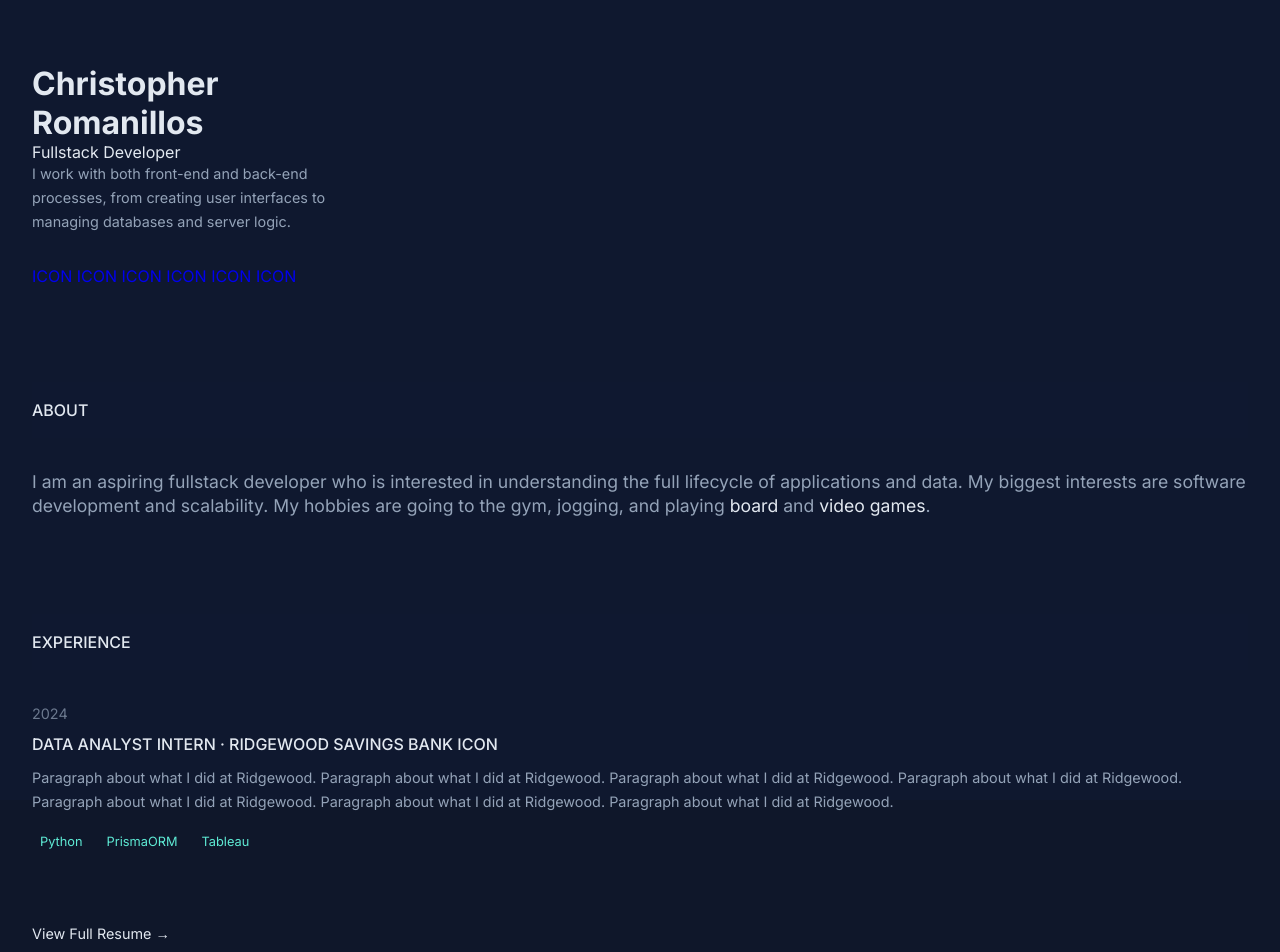
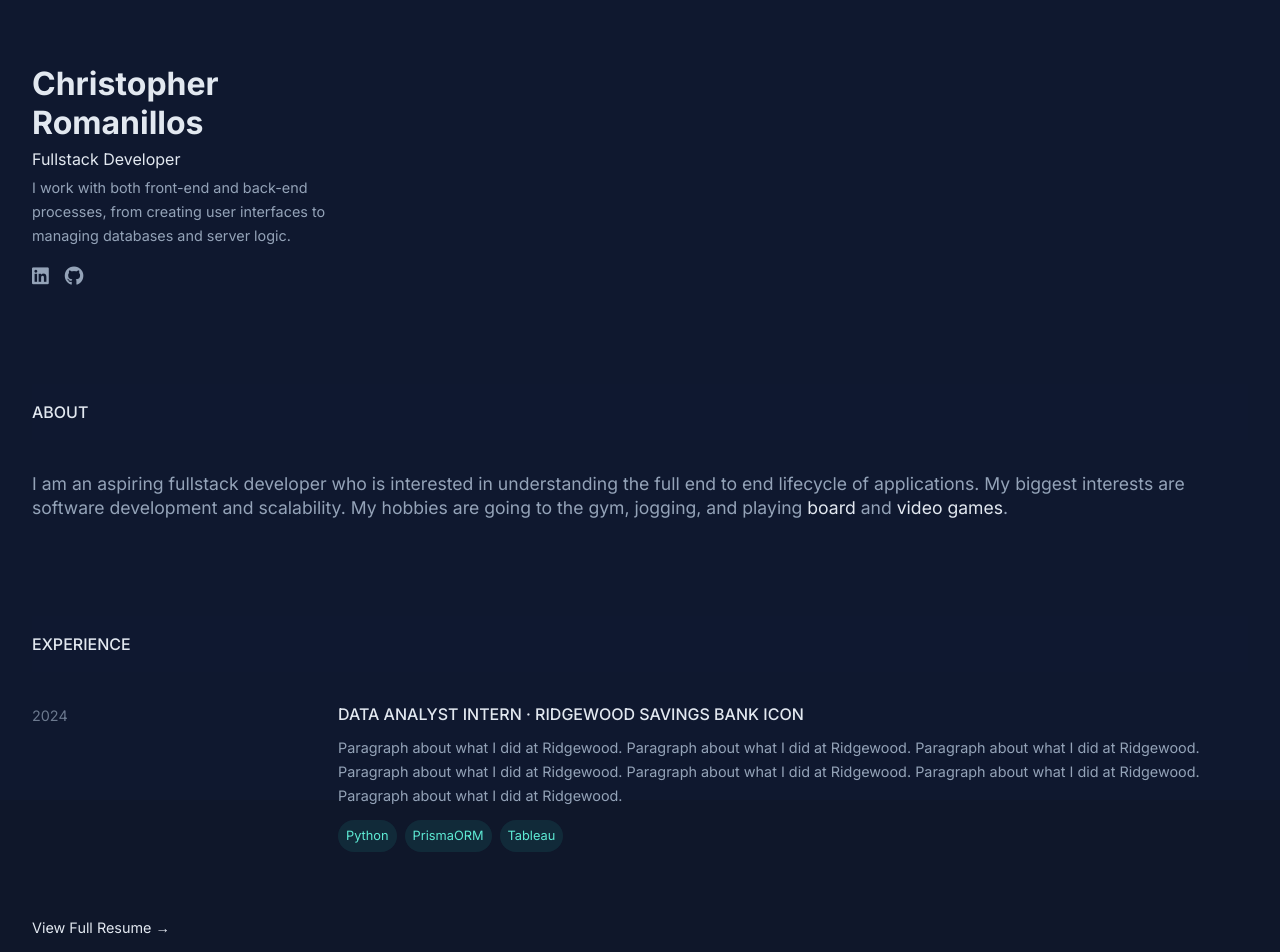
Before and after one commit to coromanillos/web_portfolio, a plain HTML site: page index.html in a window 1280 px wide. Shown: the top 952 px of the page. Drawn offline with Linux system fonts and the light colour scheme.

Commit message:
completed styling change for 640px screens

```diff
--- a/index.html
+++ b/index.html
@@ -25,7 +25,7 @@
     <!-- Adds color to the entire page -->
     <div class="underlay"></div>
     <header>
-      <div>
+      <div class="title-section">
         <a href="/"><h1>Christopher Romanillos</h1></a>
         <h4>Fullstack Developer</h4>
         <p>
@@ -34,17 +34,20 @@
         </p>
       </div>
       <nav>
-        <a href="About"></a>
-        <a href="Experience"></a>
-        <a href="Projects"></a>
+        <a class="anchor-text" href="#about">About</a>
+        <a class="anchor-text" href="#experience">Experience</a>
+        <a class="anchor-text" href="#projects">Projects</a>
       </nav>
-      <div>
-        <a href="#">ICON</a>
-        <a href="#">ICON</a>
-        <a href="#">ICON</a>
-        <a href="#">ICON</a>
-        <a href="#">ICON</a>
-        <a href="#">ICON</a>
+      <div class="social-link-container">
+        <a
+          class="social-link"
+          href="www.linkedin.com/in/cromanillos"
+          target="_blank"
+          ><i class="fa-brands fa-linkedin"></i
+        ></a>
+        <a class="social-link" href="https://github.com/coromanillos"
+          ><i class="fa-brands fa-github"></i
+        ></a>
       </div>
     </header>
     <main>
@@ -55,7 +58,7 @@
         <div class="about-contents">
           <p>
             I am an aspiring fullstack developer who is interested in
-            understanding the full lifecycle of applications and data. My
+            understanding the full end to end lifecycle of applications. My
             biggest interests are software development and scalability. My
             hobbies are going to the gym, jogging, and playing
             <a target="_blank" class="anchor-text" href="https://colonist.io/"
--- a/styles.css
+++ b/styles.css
@@ -58,6 +58,11 @@ h2 {
   opacity: 0.15;
 }
 
+.title-section {
+  display: grid;
+  gap: 0.45rem;
+}
+
 /* Defines the 'order' of background color layers. */
 header,
 main,
@@ -105,6 +110,30 @@ header h4 {
   font-weight: 400;
 }
 
+/* When in mobile, navigation does not appear */
+nav {
+  display: none;
+}
+
+nav a {
+  font-size: 0.9rem;
+}
+
+.social-link-container {
+  display: flex;
+  align-items: center;
+  gap: 1rem;
+}
+.social-link {
+  font-size: 1.2rem;
+  color: inherit;
+  text-decoration: none;
+  transition-duration: 200ms;
+}
+
+.social-link:hover {
+  color: var(--color-highlight);
+}
 /* Because we intend to make sections layed out in one column, we give the entirety of main a flex layout */
 main {
   display: flex;
@@ -229,7 +258,7 @@ section h2,
 .tag {
   border-radius: 1rem;
   padding: 0.25rem 0.5rem;
-  background: var(rgba(45, 212, 191, 0.1));
+  background: rgba(45, 212, 191, 0.1);
 }
 
 .tag p {
@@ -321,3 +350,22 @@ footer p {
 .scroll-to-top:hover {
   opacity: 0.6;
 }
+
+@media (min-width: 640px) {
+  .project-card,
+  .experience-card {
+    grid-template-columns: repeat(4, minmax(0, 1fr));
+  }
+
+  .card-column {
+    grid-column: span 3 / span 3;
+  }
+
+  .project-image-container {
+    order: 0; /* Ensures the image is on the left */
+    flex: 0 0 200px; /* Adjust size as needed */
+  }
+}
+
+@media (min-width: 1024px) {
+}
```
